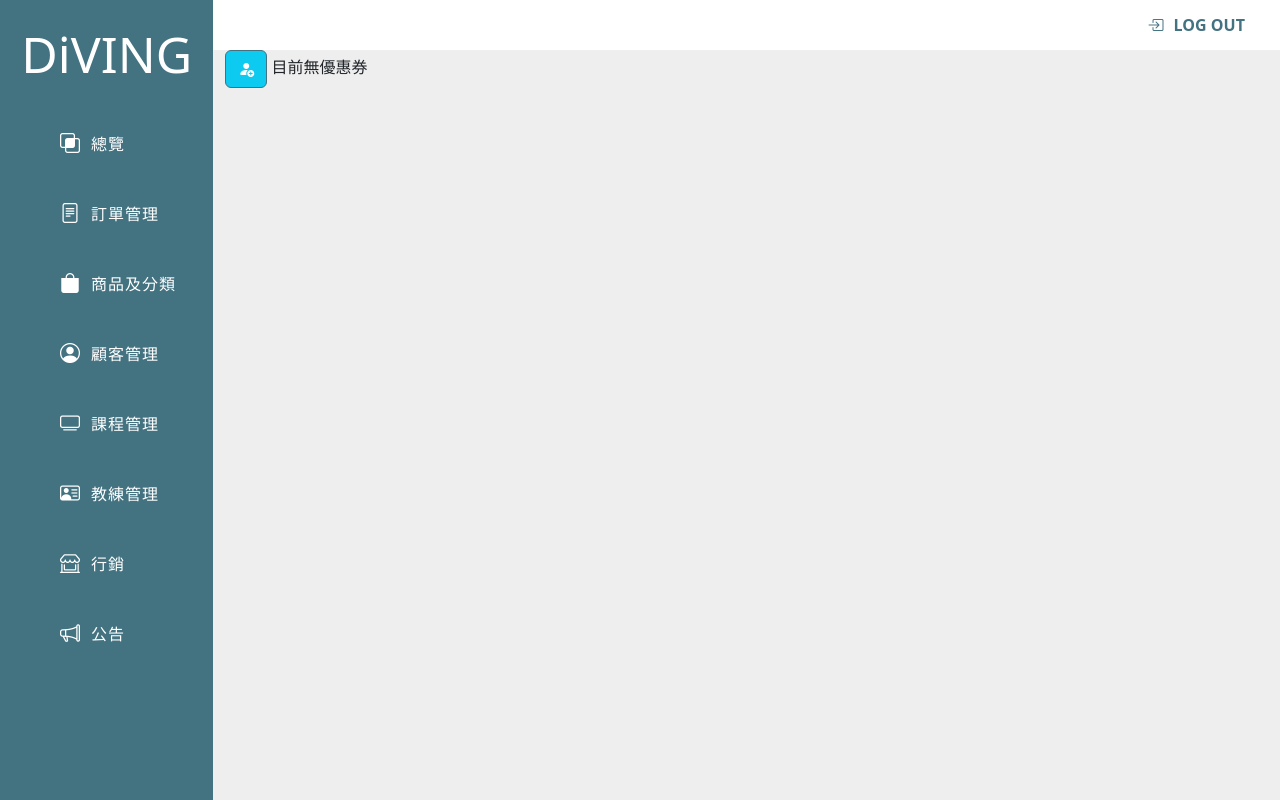
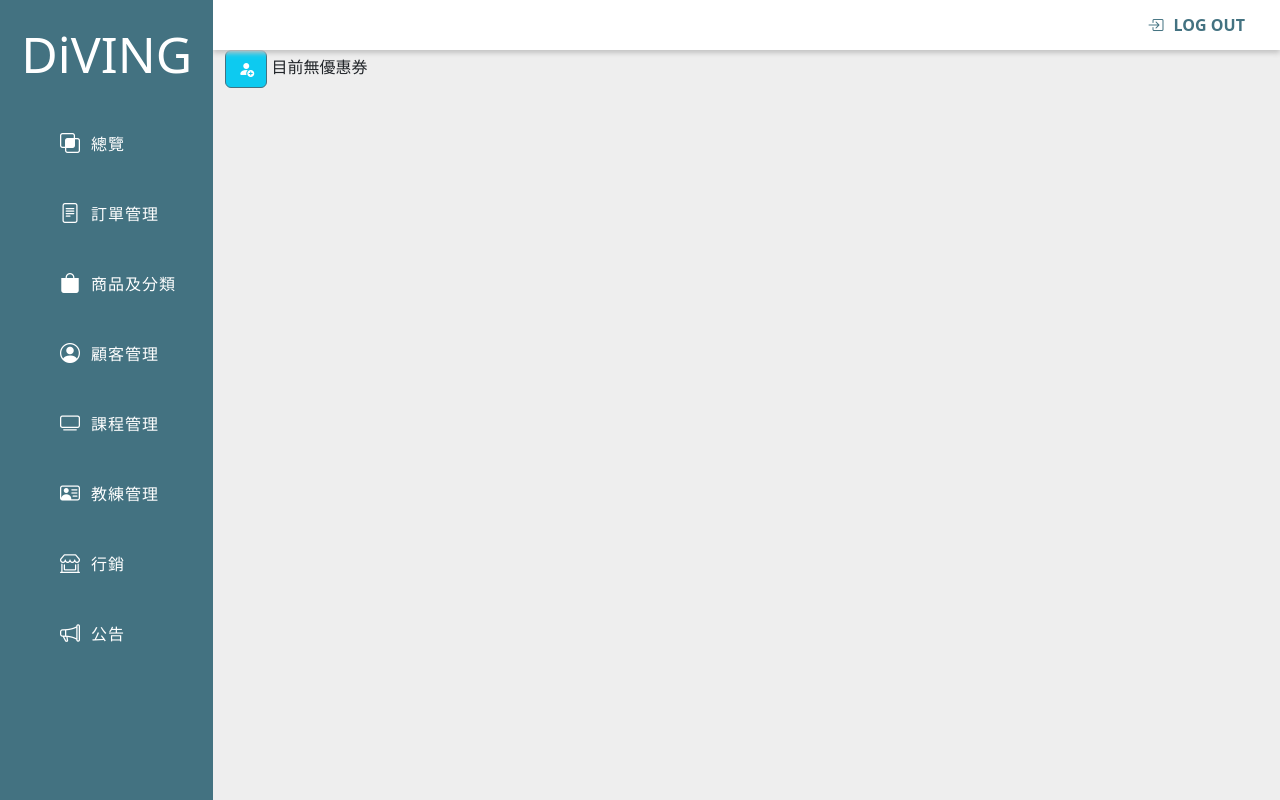
Before and after one commit to laughterhao/DV, a PHP site: page /coupon-list.php in a window 1280 px wide. Run offline with PHP 8.4, Linux system fonts and the light colour scheme; data that the repository does not hold is empty; some libraries are stand-ins or nearby versions.

Commit message:
coupon with sidebar version_2

```diff
--- a/coupon-pdo-version/backe-template.css
+++ b/coupon-pdo-version/backe-template.css
@@ -46,9 +46,11 @@ body {
 }
 .main-top{
     width: 100%;
-    position: relative;
+    position: sticky;
+    top: 0;
     height: 50px;
     background: #fff;
+    box-shadow: 0 3px 5px #c3c3c3;
     & a{
         position: absolute;
         right: 35px;
--- a/coupon-pdo-version/coupon-list.php
+++ b/coupon-pdo-version/coupon-list.php
@@ -28,7 +28,7 @@ $rows=$stmt->fetchAll(PDO::FETCH_ASSOC);
     <script defer src="https://cdn.datatables.net/1.13.7/js/dataTables.bootstrap5.min.js"></script>
     <script defer src="script.js"></script>
 
-    <link rel="stylesheet" href="backe-template.css">
+    <link rel="stylesheet" href="backe-template.css?time=<?=time()?>">
 
 </head>
 
```
